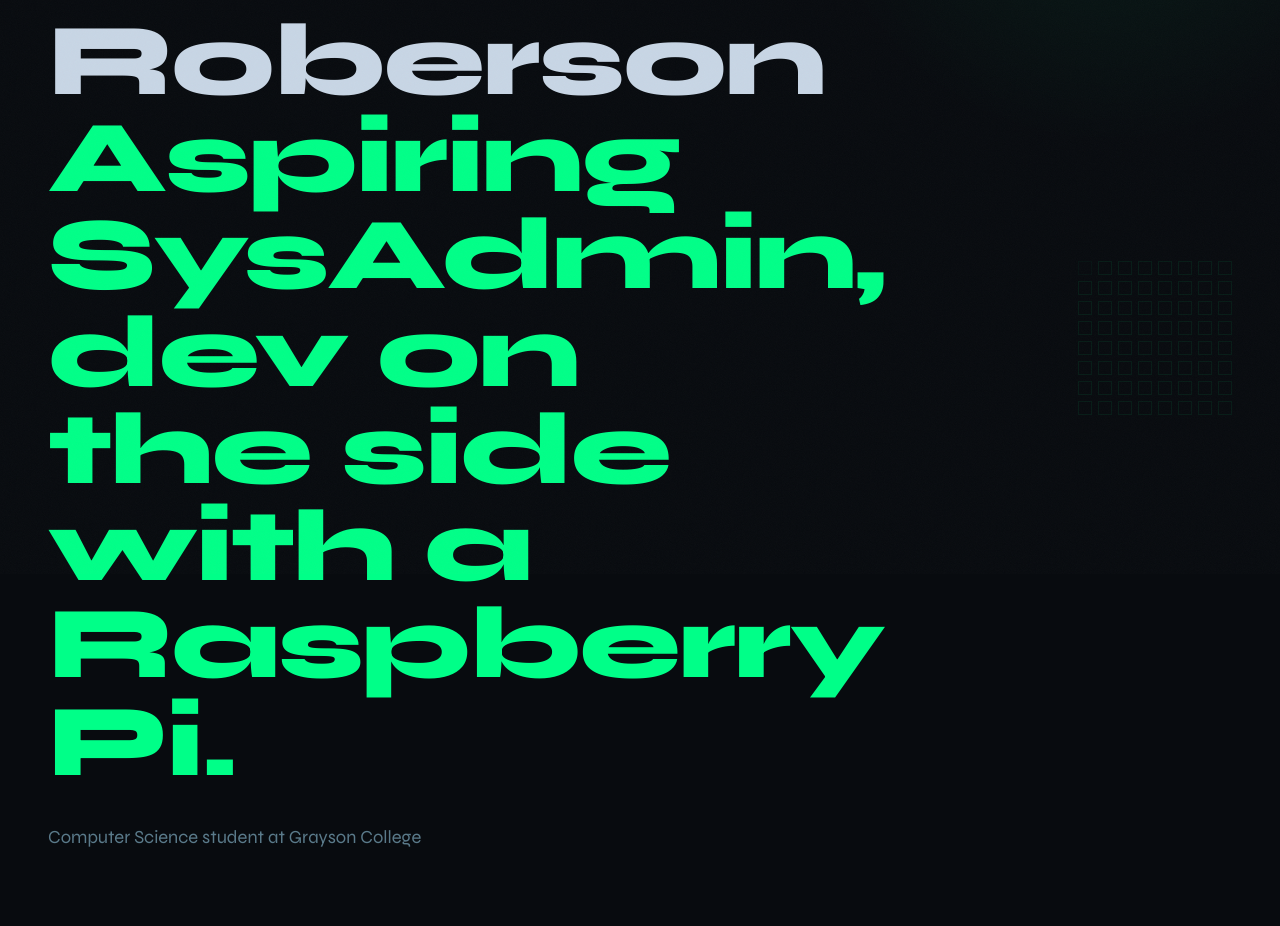
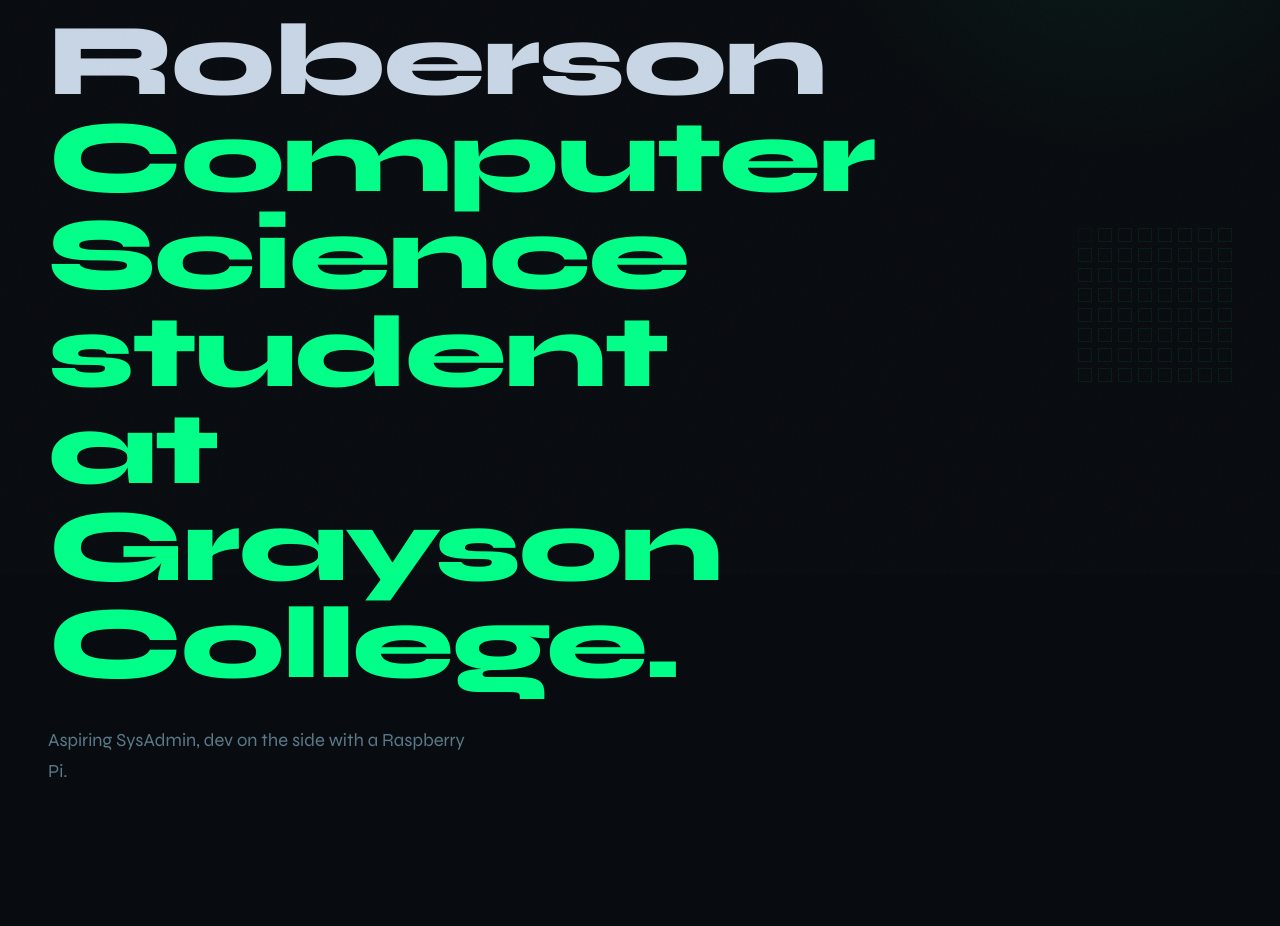
Before and after one commit to charmanita/charmanita.dev, a SvelteKit app: page / in a window 1280 px wide. Shown: the part 226-1152 px from the top of the page. Built offline with nearby package versions, Linux system fonts and the light colour scheme; no server answers.

Commit message:
changed line and sub around

```diff
--- a/src/routes/+page.svelte
+++ b/src/routes/+page.svelte
@@ -55,9 +55,9 @@
 			<p class="hero-eyebrow">// hello, world</p>
 			<h1>
 				<span class="line">Hunter Roberson</span>
-				<span class="line accent">Aspiring SysAdmin, dev on the side with a Raspberry Pi.</span>
+				<span class="line accent">Computer Science student at Grayson College.</span>
 			</h1>
-			<p class="hero-sub">Computer Science student at Grayson College</p>
+			<p class="hero-sub">Aspiring SysAdmin, dev on the side with a Raspberry Pi.</p>
 		</div>
 		<div class="hero-grid-art" aria-hidden="true">
 			{#each Array(64) as _, i}
```
